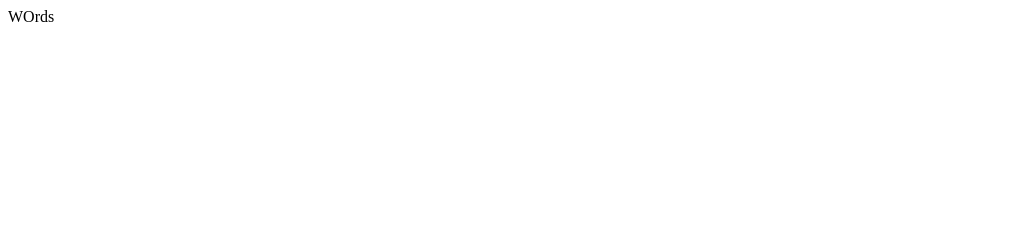
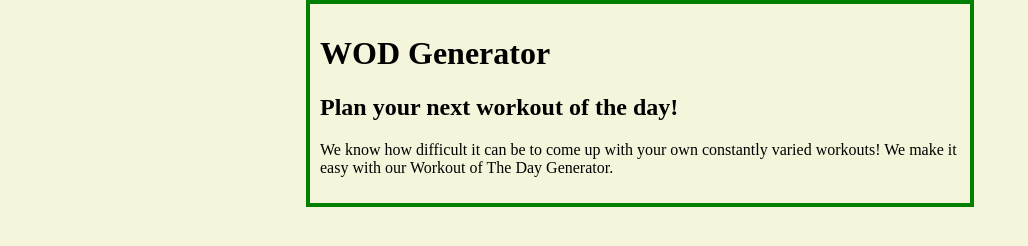
Before and after one commit to akonenkamp/project, a plain HTML site: page index.html in a window 1280 px wide. Shown: the whole page, without its empty margins (0-1028 px from the left). Drawn offline with Linux system fonts and the light colour scheme.

Commit message:
committing stylesheet and js sheet

```diff
--- a/index.html
+++ b/index.html
@@ -1,12 +1,21 @@
 <!DOCTYPE html>
 <html lang="en">
   <head>
-    <title></title>
+  <link rel="stylesheet"
+        href="stylesheet.css">
+
+  <title>WOD Generator</title>
   </head>
 
-  <body>
-   <h>WOrds</h>
 
-  </body>
+
+
+<body>
+   <h1>WOD Generator</h1>
+   <h2>Plan your next workout of the day!</h2>
+   <p>We know how difficult it can be to come up with your own constantly varied workouts! We make it easy with our Workout of The Day Generator.
+   </p>
+
+</body>
 
 </html>
--- /dev/null
+++ b/stylesheet.css
@@ -0,0 +1,7 @@
+body {
+ background-color: beige;
+ margin: auto;
+ width: 50%;
+ border: 4px solid green;
+ padding: 10px;
+}
```
Also changed, not shown: script.js (added).
